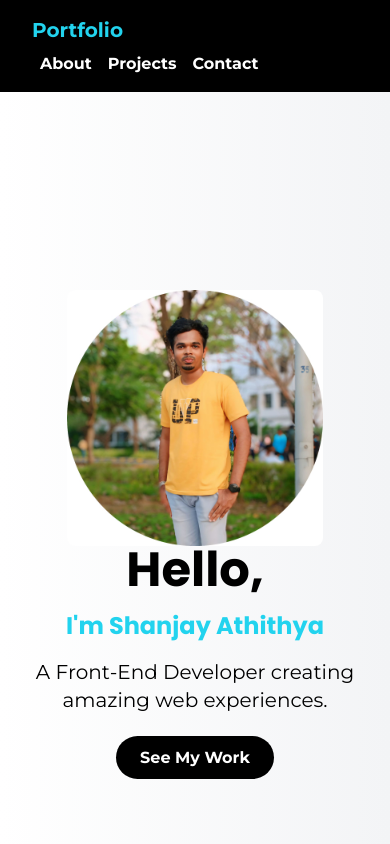
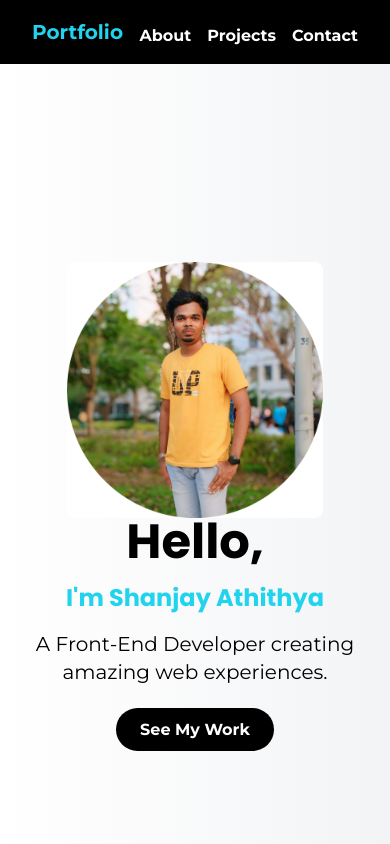
Before and after one commit to shanjay-athithya/Portfolio01, a React (Create React App) app: page / in a window 390 px wide. Shown: the top 844 px of the page. Built offline with nearby package versions, Linux system fonts and the light colour scheme.

Commit message:
responsive2

```diff
--- a/src/components/Header.js
+++ b/src/components/Header.js
@@ -3,12 +3,12 @@ import React from 'react';
 const Header = () => {
   return (
     <header className="bg-black text-white p-4 flex flex-col sm:flex-row justify-between items-center">
-      <div className="container mx-auto px-4">
+      <div className="container mx-auto px-4 flex justify-between items-center w-full">
         <h1 className="text-xl sm:text-2xl text-cyan-400 font-bold">Portfolio</h1>
-        <nav className="mt-2 sm:mt-0 flex flex-wrap">
-          <a href="#about" className="block sm:inline mx-2 sm:mx-4 hover:text-gray-300 font-bold">About</a>
-          <a href="#projects" className="block sm:inline mx-2 sm:mx-4 hover:text-gray-300 font-bold">Projects</a>
-          <a href="#contact" className="block sm:inline mx-2 sm:mx-4 hover:text-gray-300 font-bold">Contact</a>
+        <nav className="flex flex-wrap space-x-4 mt-2 sm:mt-0">
+          <a href="#about" className="hover:text-gray-300 font-bold">About</a>
+          <a href="#projects" className="hover:text-gray-300 font-bold">Projects</a>
+          <a href="#contact" className="hover:text-gray-300 font-bold">Contact</a>
         </nav>
       </div>
     </header>
```
